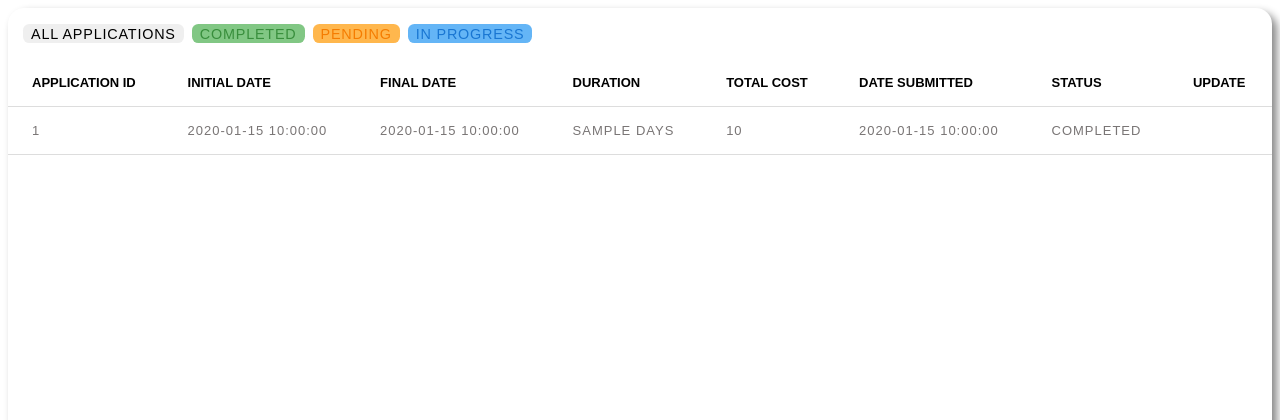
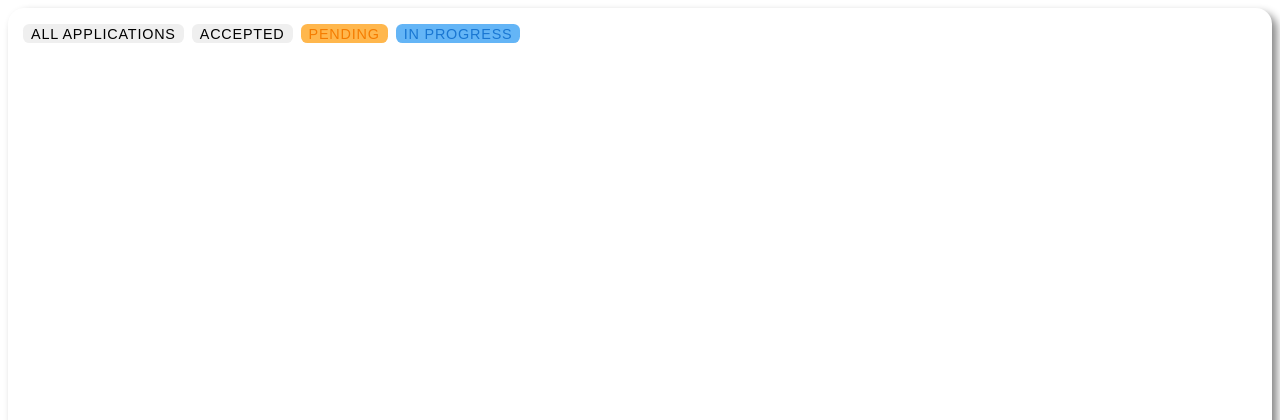
Before and after one commit to danishrashidin/carsgit, a PHP site: page /Weeb/accommodation.php in a window 1280 px wide. Shown: the top 420 px of the page. Run offline with PHP 8.4, Linux system fonts and the light colour scheme; tables that the repository leaves empty or names only in its code hold one stand-in row (values such as "Sample post"); data that the repository does not hold is empty; some libraries are stand-ins or nearby versions.

Commit message:
some string changes

```diff
--- a/accommodation.php
+++ b/accommodation.php
@@ -13,7 +13,7 @@ FROM accomodation ORDER BY Application_ID DESC");
     <div class="container-fluid">
         <div class="tab">
             <button class="tablinks AllApplications">All Applications</button>
-            <button class="tablinks Completed completed">Completed</button>
+            <button class="tablinks Accepted Accepted">Accepted</button>
             <button class="tablinks Pending pending">Pending</button>
             <button class="tablinks InProgress inprogress">In Progress</button>
         </div>
@@ -114,7 +114,7 @@ FROM accomodation ORDER BY Application_ID DESC");
                             <!-- <th>Update</th> -->
                         </tr>
                         <?php
-                        $result = mysqli_query($connection, "SELECT * FROM accomodation WHERE Status_='Completed' ");
+                        $result = mysqli_query($connection, "SELECT * FROM accomodation WHERE Status_='Accepted' ");
                         while ($newReport = $result->fetch_array()) {
                             echo "<tr>";
                             echo "<td>" . $newReport['Application_ID'] . "</td>";
@@ -183,7 +183,7 @@ FROM accomodation ORDER BY Application_ID DESC");
         if ($diff > 1 && $diff <= 3) {
             return "In Progress";
         } else {
-            return "Completed";
+            return "Accepted";
         }
     }
     ?>
```
